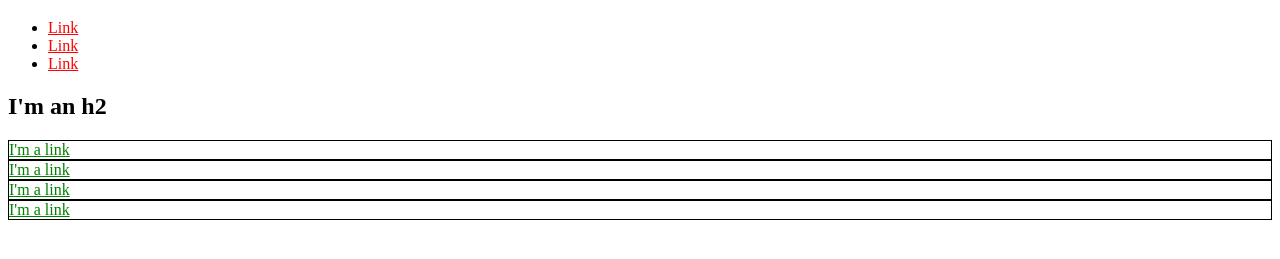
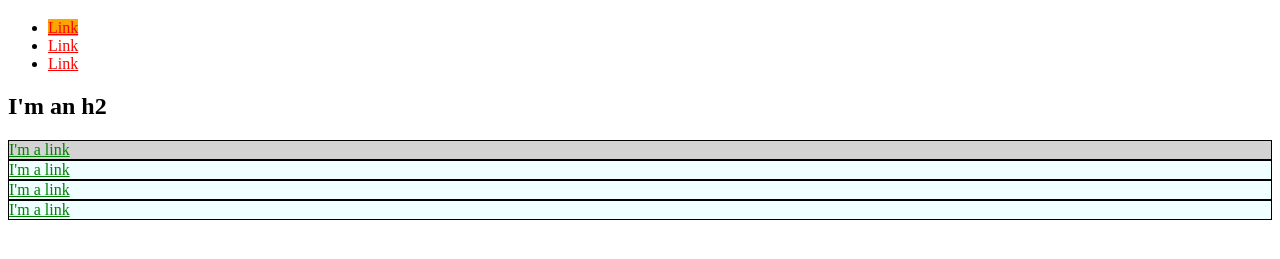
Before and after one commit to Shulammite-Aso/shulammite-aso.github.io, a plain HTML site: page index.html in a window 1280 px wide. Shown: the part 61-320 px from the top of the page. Drawn offline with Linux system fonts and the light colour scheme.

Commit message:
add style declarations using ids and classes

```diff
--- a/index.html
+++ b/index.html
@@ -5,32 +5,54 @@
     <meta name="viewport" content="width=device-width, initial-scale=1.0">
     <meta http-equiv="X-UA-Compatible" content="ie=edge">
     <title>Document</title>
+    <style>
+      a {
+        color: red;
+      }
+
+      #exec-bio {
+        background-color: lightgray;
+      }
+      .bio-box {
+        border: 1px solid black;
+      }
+      .bio-box a {
+        color: green;
+      }
+      #orange-link {
+        background-color: orange;
+      }
+      .azure-box {
+        background-color: azure;
+      }
+    </style>
 </head>
 <body>
     <h1>I'm an h1</h1>
     <ul>
       <li>
-        <a href="https://example.com/" style="color: red;">Link</a>
+
+        <a id="orange-link" href="https://example.com/">Link</a>
       </li>
       <li>
-        <a href="https://example.com/" style="color: red;">Link</a>
+        <a href="https://example.com/">Link</a>
       </li>
       <li>
-        <a href="https://example.com/" style="color: red;">Link</a>
+        <a href="https://example.com/">Link</a>
       </li>
     </ul>
     <h2>I'm an h2</h2>
-    <div style="border: 1px solid black;">
-      <a href="https://example.com/" style="color: green;">I'm a link</a>
-    </div>
-    <div style="border: 1px solid black;">
-      <a href="https://example.com/" style="color: green;">I'm a link</a>
-    </div>
-    <div style="border: 1px solid black;">
-      <a href="https://example.com/" style="color: green;">I'm a link</a>
-    </div>
-    <div style="border: 1px solid black;">
-      <a href="https://example.com/" style="color: green;">I'm a link</a>
-    </div>
+    <div id="exec-bio" class="bio-box azure-box">
+        <a href="https://example.com/">I'm a link</a>
+      </div>
+      <div class="bio-box azure-box">
+        <a href="https://example.com/">I'm a link</a>
+      </div>
+      <div class="bio-box azure-box">
+        <a href="https://example.com/">I'm a link</a>
+      </div>
+      <div class="bio-box azure-box">
+        <a href="https://example.com/">I'm a link</a>
+      </div>
 </body>
 </html>
```
